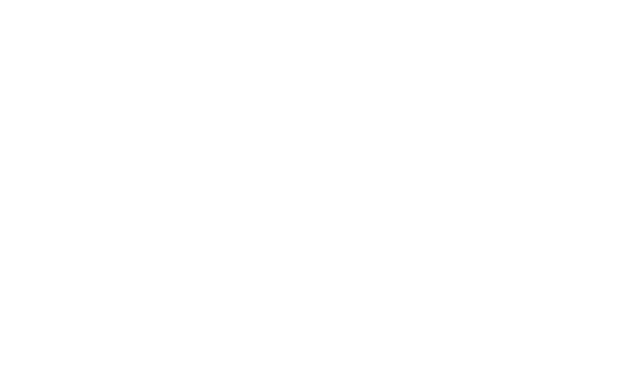
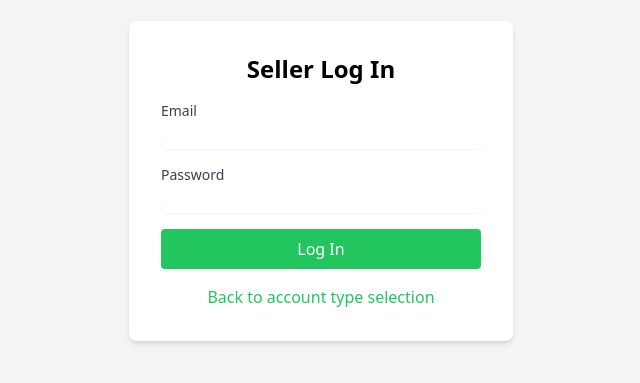
Before and after one commit to alanph7/Networkk-Project-Final, a React (Vite) app in the folder network/: page /seller-login in a window 1280 px wide. Before the commit this address had no page. Shown: the part 219-602 px from the top of the page, without its empty margins (319-959 px from the left). Built offline with nearby package versions, Linux system fonts and the light colour scheme.

Commit message:
signin user seller admin basic added

```diff
--- a/network/src/App.jsx
+++ b/network/src/App.jsx
@@ -3,6 +3,10 @@ import Home from "./pages/Home";
 import SignUp from "./pages/SignUp";
 import UserSignUp from "./pages/User/UserSignUp";
 import SellerSignUp from "./pages/Seller/SellerSignUp";
+import LogIn from "./pages/LogIn";
+import UserLog from "./pages/User/UserLog";
+import AdminLog from "./pages/Admin/AdminLog";
+import SellerLog from "./pages/Seller/SellerLog";
 
 function App() {
   return (
@@ -12,6 +16,10 @@ function App() {
         <Route path="/signup" element={<SignUp />} />
         <Route path="/user-signup" element={<UserSignUp />} />
         <Route path="/seller-signup" element={<SellerSignUp />} />
+        <Route path="/login" element={<LogIn />} />
+        <Route path="/user-login" element={<UserLog />} />
+        <Route path="/admin-login" element={<AdminLog />} />
+        <Route path="/seller-login" element={<SellerLog />} />
       </Routes>
     </Router>
   );
--- /dev/null
+++ b/network/src/pages/Admin/AdminLog.jsx
@@ -0,0 +1,49 @@
+import React from "react";
+import { Link } from "react-router-dom";
+
+const AdminLog = () => {
+  return (
+    <div className="bg-gray-100 min-h-screen flex items-center justify-center">
+      <div className="bg-white p-8 rounded-lg shadow-md w-96">
+        <h1 className="text-2xl font-bold mb-4 text-center">Admin Log In</h1>
+        <form className="space-y-4">
+          <div>
+            <label htmlFor="email" className="block text-sm font-medium text-gray-700">
+              Email
+            </label>
+            <input
+              type="email"
+              id="email"
+              name="email"
+              className="mt-1 block w-full rounded-md border-gray-300 shadow-sm focus:border-purple-300 focus:ring focus:ring-purple-200 focus:ring-opacity-50"
+            />
+          </div>
+          <div>
+            <label htmlFor="password" className="block text-sm font-medium text-gray-700">
+              Password
+            </label>
+            <input
+              type="password"
+              id="password"
+              name="password"
+              className="mt-1 block w-full rounded-md border-gray-300 shadow-sm focus:border-purple-300 focus:ring focus:ring-purple-200 focus:ring-opacity-50"
+            />
+          </div>
+          <button
+            type="submit"
+            className="w-full bg-purple-500 text-white px-4 py-2 rounded hover:bg-purple-600 transition duration-300"
+          >
+            Log In
+          </button>
+        </form>
+        <div className="mt-4 text-center">
+          <Link to="/login" className="text-purple-500 hover:text-purple-600">
+            Back to account type selection
+          </Link>
+        </div>
+      </div>
+    </div>
+  );
+};
+
+export default AdminLog;
--- /dev/null
+++ b/network/src/pages/LogIn.jsx
@@ -0,0 +1,37 @@
+import React from "react";
+import { useNavigate } from "react-router-dom";
+
+const LogIn = () => {
+  const navigate = useNavigate();
+
+  return (
+    <div className="bg-gray-100 min-h-screen flex items-center justify-center">
+      <div className="bg-white p-8 rounded-lg shadow-md">
+        <h1 className="text-2xl font-bold mb-4 text-center">Log In</h1>
+        <p className="text-gray-700 mb-6 text-center">Choose your account type:</p>
+        <div className="flex justify-center space-x-4">
+          <button
+            onClick={() => navigate("/user-login")}
+            className="bg-blue-500 text-white px-4 py-2 rounded hover:bg-blue-600 transition duration-300"
+          >
+            User
+          </button>
+          <button
+            onClick={() => navigate("/seller-login")}
+            className="bg-green-500 text-white px-4 py-2 rounded hover:bg-green-600 transition duration-300"
+          >
+            Seller
+          </button>
+          <button
+            onClick={() => navigate("/admin-login")}
+            className="bg-purple-500 text-white px-4 py-2 rounded hover:bg-purple-600 transition duration-300"
+          >
+            Admin
+          </button>
+        </div>
+      </div>
+    </div>
+  );
+};
+
+export default LogIn;
--- /dev/null
+++ b/network/src/pages/Seller/SellerLog.jsx
@@ -0,0 +1,49 @@
+import React from "react";
+import { Link } from "react-router-dom";
+
+const SellerLog = () => {
+  return (
+    <div className="bg-gray-100 min-h-screen flex items-center justify-center">
+      <div className="bg-white p-8 rounded-lg shadow-md w-96">
+        <h1 className="text-2xl font-bold mb-4 text-center">Seller Log In</h1>
+        <form className="space-y-4">
+          <div>
+            <label htmlFor="email" className="block text-sm font-medium text-gray-700">
+              Email
+            </label>
+            <input
+              type="email"
+              id="email"
+              name="email"
+              className="mt-1 block w-full rounded-md border-gray-300 shadow-sm focus:border-green-300 focus:ring focus:ring-green-200 focus:ring-opacity-50"
+            />
+          </div>
+          <div>
+            <label htmlFor="password" className="block text-sm font-medium text-gray-700">
+              Password
+            </label>
+            <input
+              type="password"
+              id="password"
+              name="password"
+              className="mt-1 block w-full rounded-md border-gray-300 shadow-sm focus:border-green-300 focus:ring focus:ring-green-200 focus:ring-opacity-50"
+            />
+          </div>
+          <button
+            type="submit"
+            className="w-full bg-green-500 text-white px-4 py-2 rounded hover:bg-green-600 transition duration-300"
+          >
+            Log In
+          </button>
+        </form>
+        <div className="mt-4 text-center">
+          <Link to="/login" className="text-green-500 hover:text-green-600">
+            Back to account type selection
+          </Link>
+        </div>
+      </div>
+    </div>
+  );
+};
+
+export default SellerLog;
--- /dev/null
+++ b/network/src/pages/User/UserLog.jsx
@@ -0,0 +1,49 @@
+import React from "react";
+import { Link } from "react-router-dom";
+
+const UserLog = () => {
+  return (
+    <div className="bg-gray-100 min-h-screen flex items-center justify-center">
+      <div className="bg-white p-8 rounded-lg shadow-md w-96">
+        <h1 className="text-2xl font-bold mb-4 text-center">User Log In</h1>
+        <form className="space-y-4">
+          <div>
+            <label htmlFor="email" className="block text-sm font-medium text-gray-700">
+              Email
+            </label>
+            <input
+              type="email"
+              id="email"
+              name="email"
+              className="mt-1 block w-full rounded-md border-gray-300 shadow-sm focus:border-blue-300 focus:ring focus:ring-blue-200 focus:ring-opacity-50"
+            />
+          </div>
+          <div>
+            <label htmlFor="password" className="block text-sm font-medium text-gray-700">
+              Password
+            </label>
+            <input
+              type="password"
+              id="password"
+              name="password"
+              className="mt-1 block w-full rounded-md border-gray-300 shadow-sm focus:border-blue-300 focus:ring focus:ring-blue-200 focus:ring-opacity-50"
+            />
+          </div>
+          <button
+            type="submit"
+            className="w-full bg-blue-500 text-white px-4 py-2 rounded hover:bg-blue-600 transition duration-300"
+          >
+            Log In
+          </button>
+        </form>
+        <div className="mt-4 text-center">
+          <Link to="/login" className="text-blue-500 hover:text-blue-600">
+            Back to account type selection
+          </Link>
+        </div>
+      </div>
+    </div>
+  );
+};
+
+export default UserLog;
--- a/network/src/pages/home.jsx
+++ b/network/src/pages/home.jsx
@@ -1,13 +1,30 @@
-// create a home page with tailwind css
-
 import React from "react";
+import { useNavigate } from "react-router-dom";
 
 const Home = () => {
+  const navigate = useNavigate();
+
   return (
     <div className="bg-gray-100 min-h-screen flex items-center justify-center">
-      <div className="bg-white p-8 rounded-lg shadow-md">
-        <h1 className="text-2xl font-bold mb-4">Welcome to the Home Page</h1>
-        <p className="text-gray-700">This is the home page of our website.</p>
+      <div className="bg-white p-8 rounded-lg shadow-md text-center">
+        <h1 className="text-3xl font-bold mb-4">Welcome to Our Website</h1>
+        <p className="text-gray-700 mb-6">
+          Discover amazing features and services!
+        </p>
+        <div className="space-x-4">
+          <button
+            onClick={() => navigate("/login")}
+            className="bg-blue-500 text-white px-6 py-2 rounded hover:bg-blue-600 transition duration-300"
+          >
+            Log In
+          </button>
+          <button
+            onClick={() => navigate("/signup")}
+            className="bg-green-500 text-white px-6 py-2 rounded hover:bg-green-600 transition duration-300"
+          >
+            Sign Up
+          </button>
+        </div>
       </div>
     </div>
   );
```
